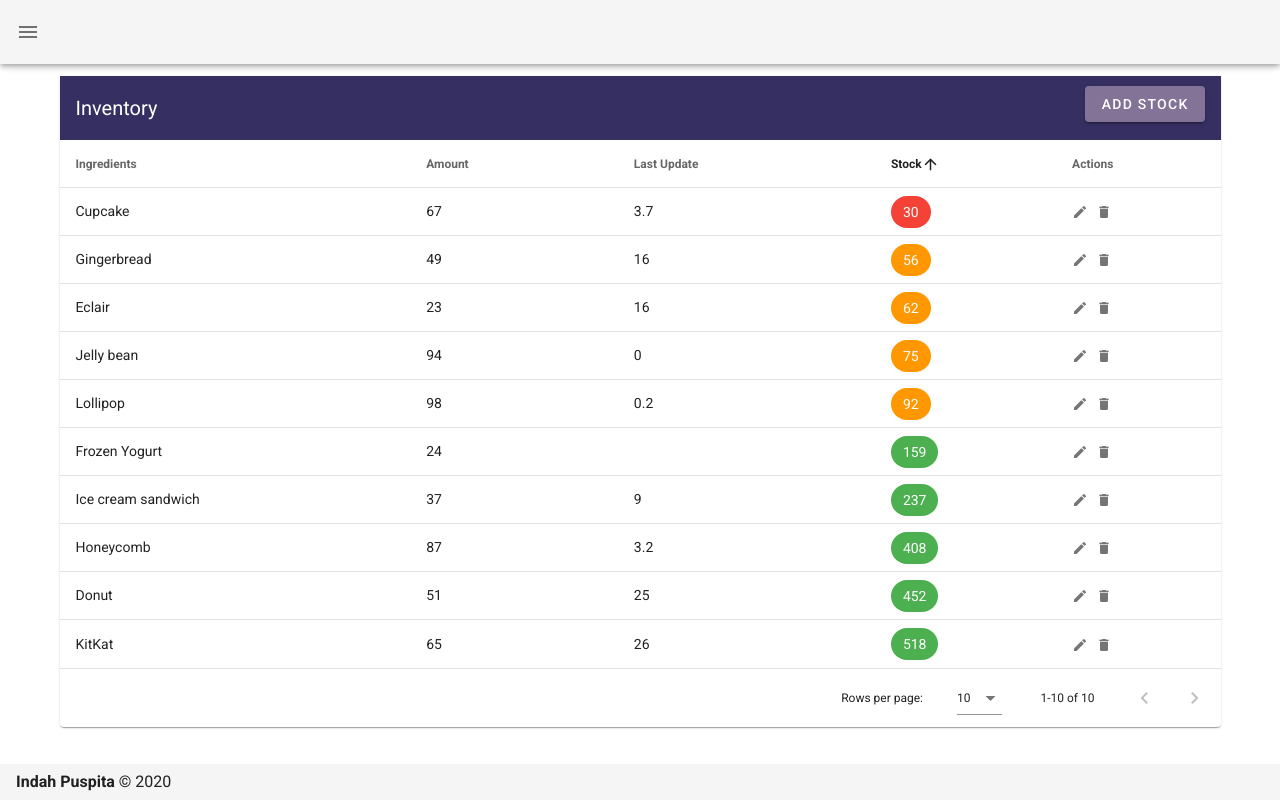
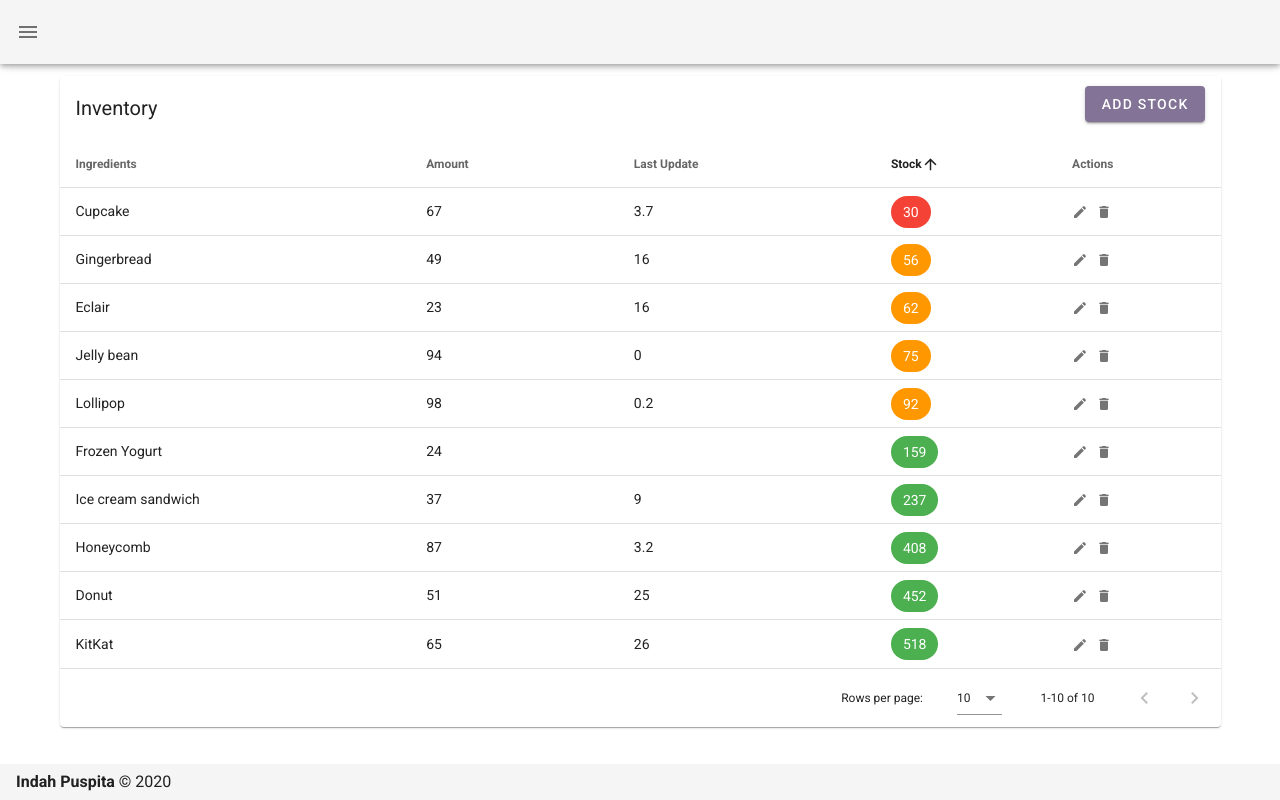
Before and after one commit to indahpuspitaa17/bookocash-frontend, a Nuxt app: page /inventory in a window 1280 px wide. Built offline with nearby package versions, Linux system fonts and the light colour scheme.

Commit message:
Update inventory.vue

```diff
--- a/pages/inventory.vue
+++ b/pages/inventory.vue
@@ -18,8 +18,6 @@
     <template v-slot:top>
       <v-toolbar
         flat
-        color="#363062"
-              dark
       >
         <v-toolbar-title>Inventory</v-toolbar-title>
         <v-spacer></v-spacer>
```
